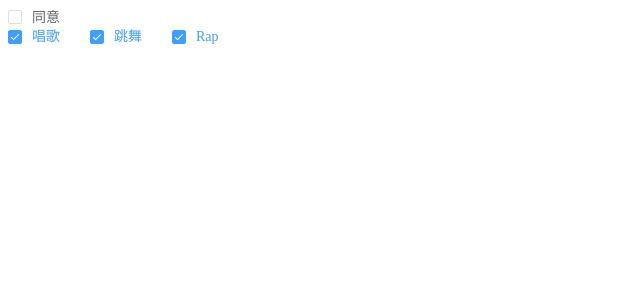
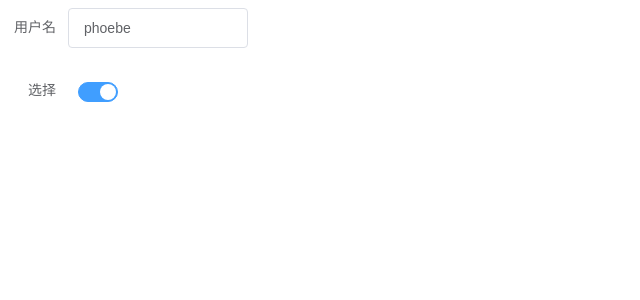
Before and after one commit to Phoebe0626/orange-ui, a Vue app: page / in a window 1280 px wide. Shown: the top 300 px of the page, without its empty margins (0-640 px from the left). Built offline with nearby package versions, Linux system fonts and the light colour scheme.

Commit message:
form与form-item组件封装

```diff
--- a/src/App.vue
+++ b/src/App.vue
@@ -1,33 +1,13 @@
 <template>
   <div id="app">
-    <!-- <o-input
-      placeholder="请输入用户名"
-      v-model="username"
-      clearable
-    ></o-input>
-    <o-input
-      v-model="password"
-      placeholder="请输入密码"
-      type="password"
-      show-password
-    ></o-input> -->
-    <!-- <o-switch v-model="active"></o-switch> -->
-    <!-- <o-switch v-model="active" active-text="按年付费" inactive-text="按月付费"></o-switch> -->
-    <!-- <o-switch name="username" v-model="active" active-color="red" inactive-color="green"></o-switch> -->
-    <!-- <o-radio label="1" v-model="gender">男</o-radio> -->
-    <!-- <o-radio label="0" v-model="gender">女</o-radio> -->
-    <!-- <o-radio label="1" v-model="gender"></o-radio>
-    <o-radio label="0" v-model="gender"></o-radio> -->
-    <!-- <o-radio-group v-model="gender">
-      <o-radio label="1">男</o-radio>
-      <o-radio label="0">女</o-radio>
-    </o-radio-group> -->
-    <o-checkbox v-model="active" label="1">同意</o-checkbox>
-    <o-checkbox-group v-model="hobby">
-      <o-checkbox label="唱歌"></o-checkbox>
-      <o-checkbox label="跳舞"></o-checkbox>
-      <o-checkbox label="Rap"></o-checkbox>
-    </o-checkbox-group>
+    <o-form :model="model" label-width="60px">
+      <o-form-item label="用户名">
+        <o-input placeholder="请输入用户名" v-model="model.username"></o-input>
+      </o-form-item>
+      <o-form-item label="选择">
+        <o-switch v-model="model.active"></o-switch>
+      </o-form-item>
+    </o-form>
   </div>
 </template>
 
@@ -35,12 +15,10 @@
 export default {
   data () {
     return {
-      hobby: ['唱歌', '跳舞', 'Rap'],
-      active: false,
-      gender: '1',
-      // active: false,
-      password: '',
-      username: 'phoebe'
+      model: {
+        username: 'phoebe',
+        active: true
+      }
     }
   }
 }
--- /dev/null
+++ b/src/components/form-item.vue
@@ -0,0 +1,51 @@
+<template>
+  <div class="o-form-item">
+    <label class="o-form-item__label" :style="{width: Form.labelWidth}">{{ label }}</label>
+    <div class="o-form-item__content">
+      <slot></slot>
+    </div>
+  </div>
+</template>
+
+<script>
+export default {
+  name: 'OFormItem',
+  inject: {
+    Form: {
+      default: ''
+    }
+  },
+  props: {
+    label: {
+      type: String,
+      default: ''
+    }
+  }
+}
+</script>
+
+<style lang="scss" scoped>
+.o-form-item {
+  margin-bottom: 22px;
+  .o-form-item__label {
+    text-align: right;
+    vertical-align: middle;
+    float: left;
+    font-size: 14px;
+    color: #606266;
+    line-height: 40px;
+    padding: 0 12px 0 0 ;
+    box-sizing: border-box;
+  }
+  .o-form-item__content {
+    line-height: 40px;
+    position: relative;
+    font-size: 14px;
+    // overflow: hidden;
+    &::before {
+      display: table;
+      content: "";
+    }
+  }
+}
+</style>
--- /dev/null
+++ b/src/components/form.vue
@@ -0,0 +1,26 @@
+<template>
+  <div class="o-form">
+    <slot></slot>
+  </div>
+</template>
+
+<script>
+export default {
+  name: 'OForm',
+  provide () {
+    return {
+      Form: this
+    }
+  },
+  props: {
+    model: {
+      type: Object,
+      required: true
+    },
+    labelWidth: {
+      type: String,
+      default: '80px'
+    }
+  }
+}
+</script>
--- a/src/components/switch.vue
+++ b/src/components/switch.vue
@@ -68,7 +68,7 @@ export default {
   font-size: 14px;
   line-height: 20px;
   height: 20px;
-  // vertical-align: middle;
+  vertical-align: middle;
   .o-switch__input {
     position: absolute;
     width: 0;
@@ -97,18 +97,18 @@ export default {
   }
   .o-switch__core {
     margin: 0;
-    // display: inline-block;
+    display: inline-block;
     position: relative;
     width: 40px;
     height: 20px;
     border: 1px solid #dcdfe6;
-    // outline: none;
+    outline: none;
     border-radius: 10px;
     box-sizing: border-box;
     background-color: #dcdfe6;
     cursor: pointer;
     transition: border-color .3s, background-color .3s;
-    // vertical-align: middle;
+    vertical-align: middle;
     .o-switch__button {
       position: absolute;
       top: 1px;
--- a/src/main.js
+++ b/src/main.js
@@ -16,6 +16,10 @@ import ORadioGroup from './components/radio-group.vue'
 import OCheckbox from './components/checkbox.vue'
 // 引入 checkbox-group 组件
 import OCheckboxGroup from './components/checkbox-group.vue'
+// 引入 form 组件
+import OForm from './components/form.vue'
+// 引入 form-item 组件
+import OFormItem from './components/form-item.vue'
 // 引入字体图标
 import './assets/fonts/iconfont.css'
 Vue.config.productionTip = false
@@ -28,6 +32,8 @@ Vue.component(ORadio.name, ORadio)
 Vue.component(ORadioGroup.name, ORadioGroup)
 Vue.component(OCheckbox.name, OCheckbox)
 Vue.component(OCheckboxGroup.name, OCheckboxGroup)
+Vue.component(OForm.name, OForm)
+Vue.component(OFormItem.name, OFormItem)
 
 new Vue({
   render: h => h(App)
```
